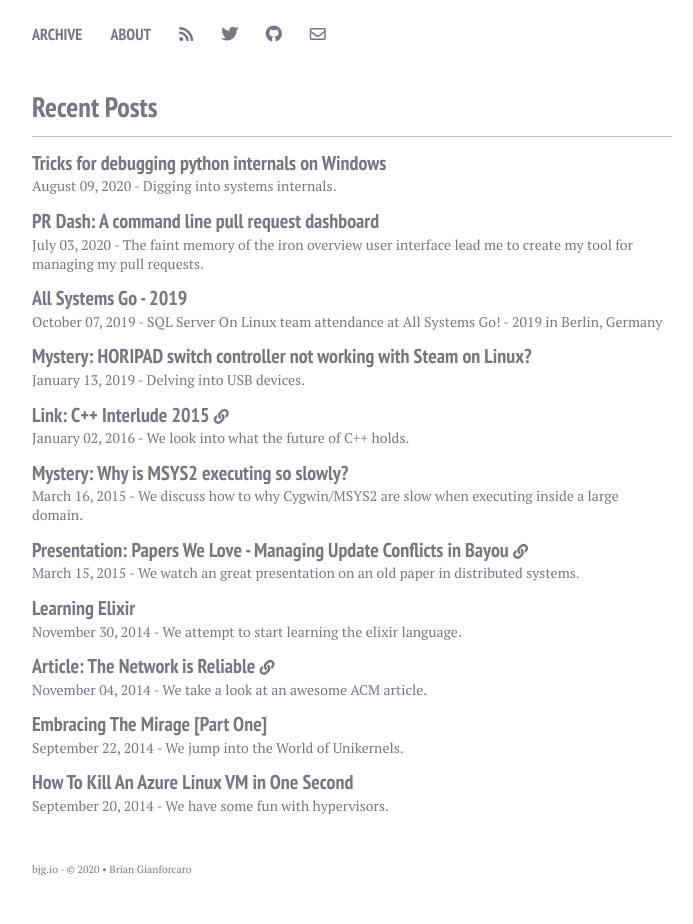
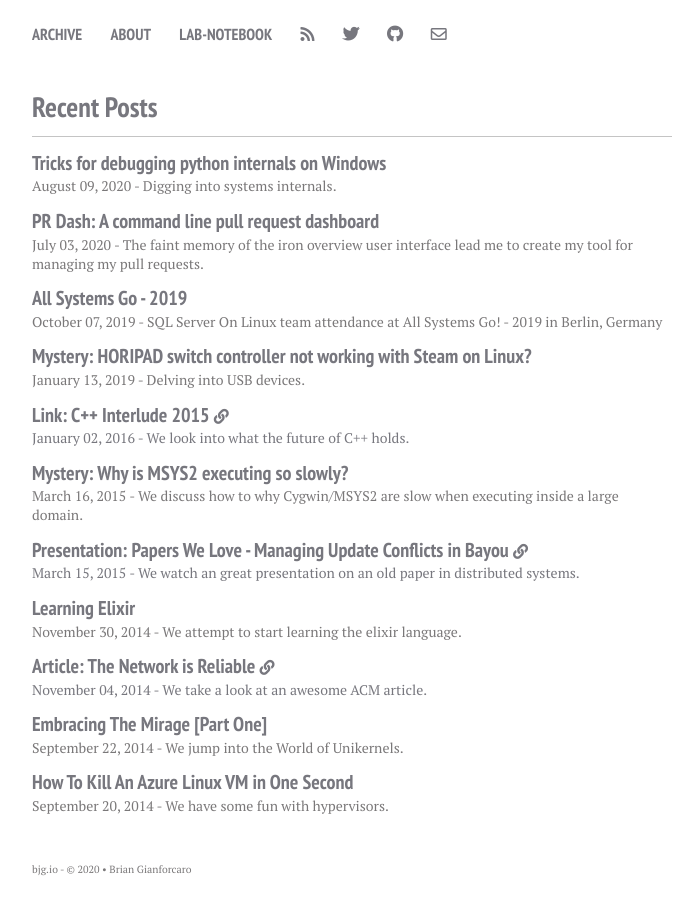
Before and after one commit to bgianfo/bgianfo.github.io, a Jekyll site: the page built from index.md, in a window 1280 px wide. Shown: the whole page, without its empty margins (288-981 px from the left). Built offline with Jekyll 4.4.1, drawn with Linux system fonts in a browser that asks for light colours; nearby versions of some CDN libraries.

Commit message:
Navigation: link to lab.bjg.io

```diff
--- a/_data/navigation.yml
+++ b/_data/navigation.yml
@@ -5,6 +5,9 @@
 
 - title: About
   url: /about/
+
+- title: Lab-Notebook
+  url: http://lab.bjg.io
 
 - title: <i class="fa fa-rss"></i>
   url: http://feeds.feedburner.com/bjgio
```
